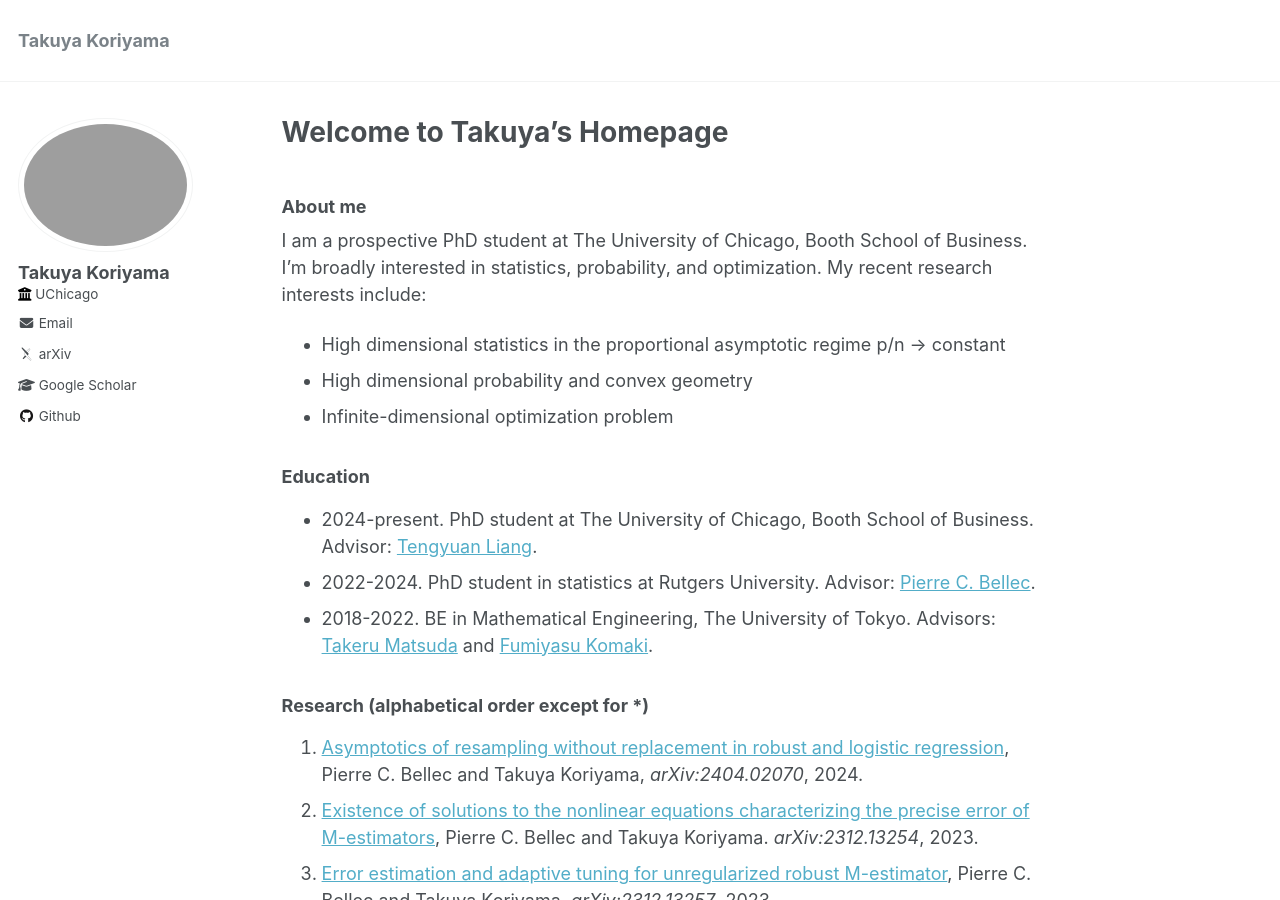
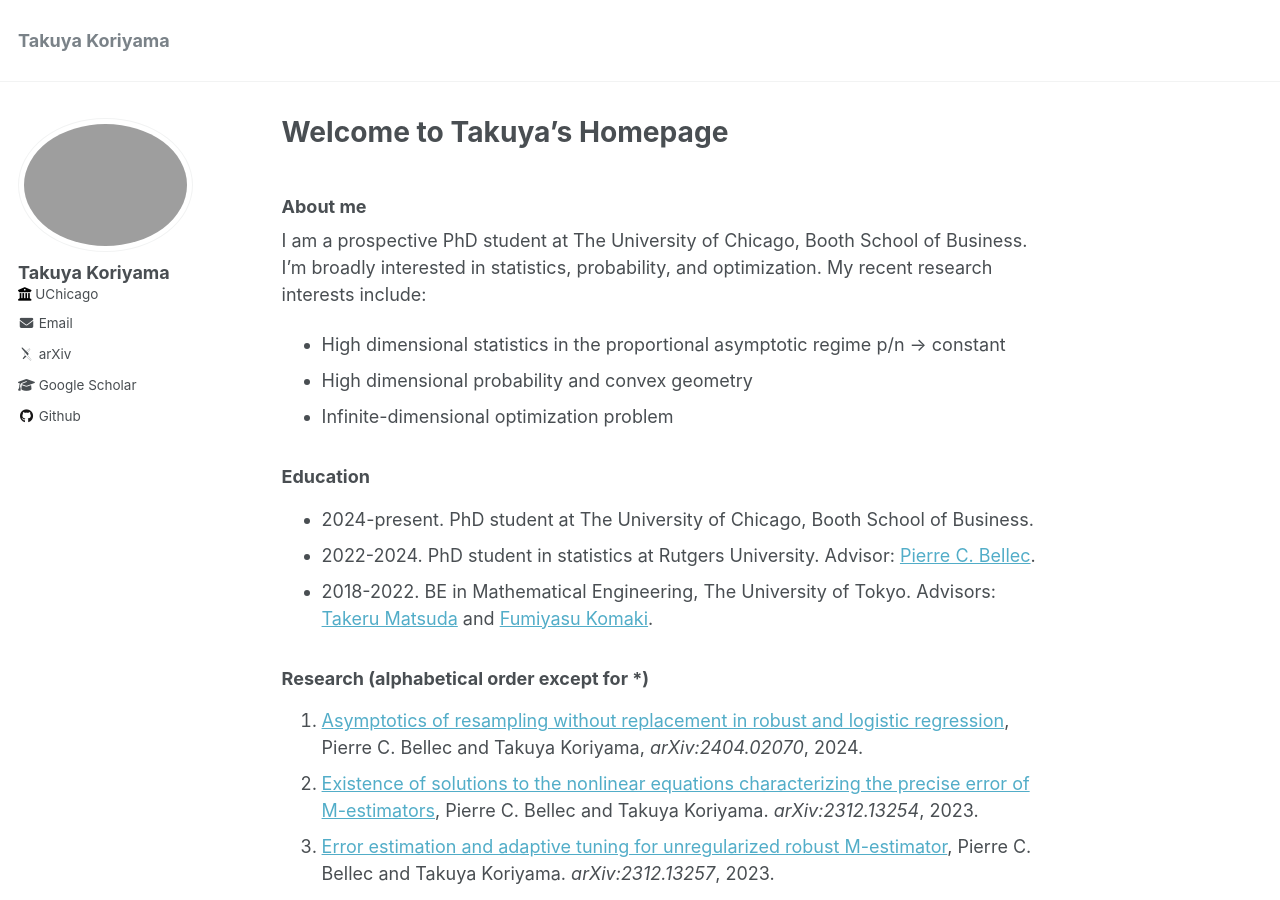
Before and after one commit to TakuyaKoriyama/takuyakoriyama.github.io, a Jekyll site: the page built from _pages/about.md, in a window 1280 px wide and 900 px high. Built offline with Jekyll 4.4.1, drawn with Linux system fonts in a browser that asks for light colours; some web fonts are replaced.

Commit message:
Update about.md

```diff
--- a/_pages/about.md
+++ b/_pages/about.md
@@ -14,9 +14,8 @@ I'm broadly interested in statistics, probability, and optimization. My recent r
 * High dimensional probability and convex geometry
 * Infinite-dimensional optimization problem
 
-
 ### Education
-* 2024-present. PhD student at The University of Chicago, Booth School of Business. Advisor: [Tengyuan Liang](https://tyliang.github.io/).
+* 2024-present. PhD student at The University of Chicago, Booth School of Business.
 * 2022-2024. PhD student in statistics at Rutgers University. Advisor: [Pierre C. Bellec](https://statweb.rutgers.edu/PCB71/).
 * 2018-2022. BE in Mathematical Engineering, The University of Tokyo. Advisors: [Takeru Matsuda](http://www.stat.t.u-tokyo.ac.jp/~t-matsuda/) and [Fumiyasu Komaki](http://www.stat.t.u-tokyo.ac.jp/~komaki/index-e.html).
 
@@ -28,8 +27,6 @@ I'm broadly interested in statistics, probability, and optimization. My recent r
 1. [Corrected generalized cross-validation for finite ensembles of penalized estimators](https://arxiv.org/abs/2310.01374), Pierre Bellec, Jin-Hong Du, Takuya Koriyama, Pratik Patil and Kai Tan. *arXiv:2310.01374*, 2023
 1. [Fully Data-driven Normalized and Exponentiated Kernel Density Estimator with Hyvärinen Score](https://www.tandfonline.com/doi/full/10.1080/07350015.2024.2326149?casa_token=_YOXJFqGXa0AAAAA%3AZCueJ9QbEp0N1Yvh8Bm0ieEefDcQECfZyzYWfPd2KTI_yxy9l7rt0cja6c5I4cyVJuAT7q2sfTzo), Shunsuke Imai\*, Takuya Koriyama, Shouto Yonekura, Shonosuke Sugasawa and Yoshihiko Nishiyama. *Journal of Business & Economic Statistics*, 2024.
 1. [Asymptotic analysis of parameter estimation for the Ewens--Pitman partition](https://arxiv.org/abs/2207.01949), Takuya Koriyama\*, Takeru Matsuda and Fumiyasu Komaki. *arXiv:2207.01949*, 2022.
-
-
 
 ### Award
 * Best Ph.D. Qualifying Exam Performance, Department of Statistics, Rutgers University, 2023
```
